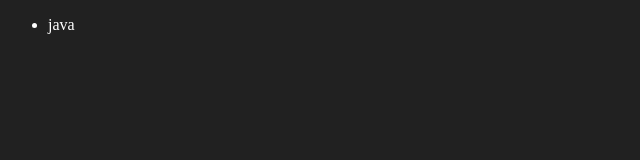
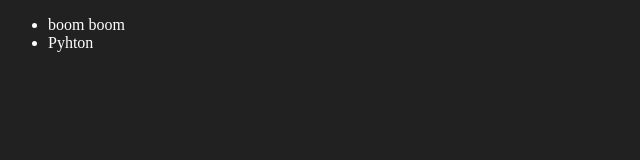
Before and after one commit to prachiii30/javascript, a plain HTML site: page jsCode/DOM/index4.html in a window 1280 px wide. Shown: the whole page, without its empty margins (0-640 px from the left). Drawn offline with Linux system fonts and the light colour scheme.

Commit message:
File Added

```diff
--- a/jsCode/DOM/index4.html
+++ b/jsCode/DOM/index4.html
@@ -13,7 +13,7 @@
 <script>
     function addlang(name){
         const li=document.createElement('li')
-        li.innerHTML=`${name}`
+        li.innerHTML=`${name}` //traverses the whole code thats why takes more time and unoptimesed
         document.querySelector(".language").appendChild(li)
     }
     addlang("java")
@@ -21,8 +21,31 @@
     //above function more optimised way  below
 
     function optilang(name){
+        const li=document.createElement('li')
+        li.appendChild(document.createTextNode(`${name}`))// more prefered than innerHTML and hence optimised
+        document.querySelector(".language").appendChild(li)
 
     }
+    optilang("Pyhton")
+
+    //Edit
+    //again not a goood practice to use innerHTML
+    document.querySelector('li:nth-child(1)').innerHTML="GOOGi pooh"
+    //better way
+    const li=document.createElement('li')
+    li.appendChild(document.createTextNode("mojo"))
+    document.querySelector('li:nth-child(1)').replaceWith(li)
+
+    //3rd way
+    const l2=document.querySelector('li:nth-child(1)')
+    l2.outerHTML='<li>boom boom</li>'
+
+
+
+
+
+
+
 
 </script>
 </html>
```
